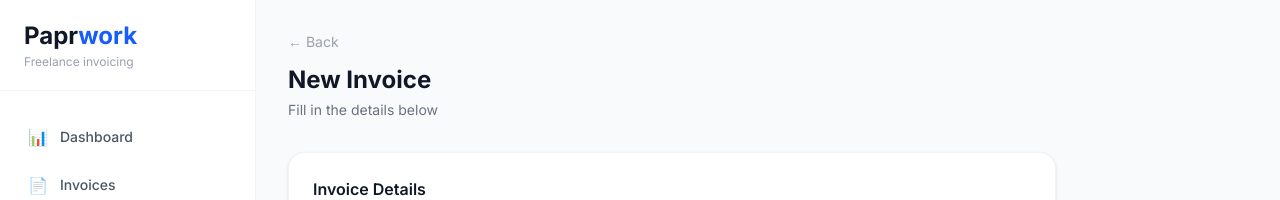
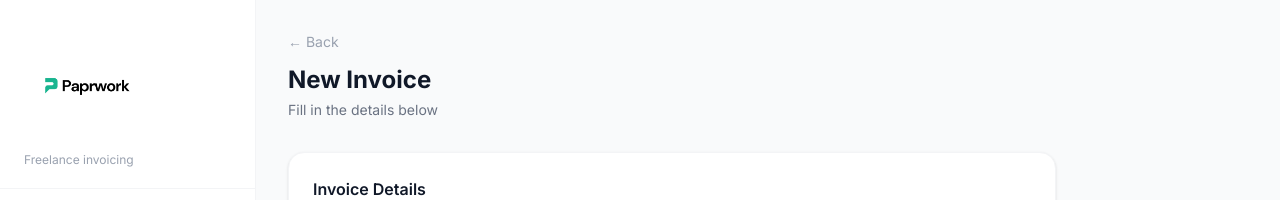
Before and after one commit to abhishekrajreddy/paprwork, a Next.js app: page /invoices/new in a window 1280 px wide. Shown: the top 200 px of the page. Built offline with nearby package versions, Linux system fonts and the light colour scheme; no server answers; the database is empty; sample sign-in values are in the browser's storage.

Commit message:
Add Paprwork logo, favicon, animated gradient sweep

```diff
--- a/app/layout.tsx
+++ b/app/layout.tsx
@@ -1,15 +1,19 @@
-import type { Metadata } from 'next';
-import { Inter } from 'next/font/google';
-import './globals.css';
-import SessionProvider from '@/components/SessionProvider';
-import { getServerSession } from 'next-auth';
-import { authOptions } from '@/lib/auth';
+import type { Metadata } from "next";
+import { Inter } from "next/font/google";
+import "./globals.css";
+import SessionProvider from "@/components/SessionProvider";
+import { getServerSession } from "next-auth";
+import { authOptions } from "@/lib/auth";
 
-const inter = Inter({ subsets: ['latin'] });
+const inter = Inter({ subsets: ["latin"] });
 
 export const metadata: Metadata = {
-  title: 'Paprwork',
-  description: 'Freelance invoice management for developers',
+  title: "Paprwork",
+  description: "Freelance invoice management for developers",
+  icons: {
+    icon: "/logo.png",
+    apple: "/logo.png",
+  },
 };
 
 export default async function RootLayout({
@@ -22,9 +26,7 @@ export default async function RootLayout({
   return (
     <html lang="en">
       <body className={inter.className}>
-        <SessionProvider session={session}>
-          {children}
-        </SessionProvider>
+        <SessionProvider session={session}>{children}</SessionProvider>
       </body>
     </html>
   );
--- a/components/Sidebar.tsx
+++ b/components/Sidebar.tsx
@@ -79,9 +79,13 @@ export default function Sidebar() {
         {/* Logo */}
         <div className="px-6 py-5 border-b border-gray-100">
           <Link href="/dashboard">
-            <h1 className="text-2xl font-bold text-gray-900 hover:opacity-80 transition-opacity">
-              Papr<span className="text-blue-600">work</span>
-            </h1>
+            <Image
+              src="/logo.png"
+              alt="Paprwork"
+              width={130}
+              height={36}
+              className="hover:opacity-80 transition-opacity"
+            />
           </Link>
           <p className="text-xs text-gray-400 mt-0.5">Freelance invoicing</p>
         </div>
```
Also changed, not shown: public/logo.png (added), public/logo_dark.png (added).
